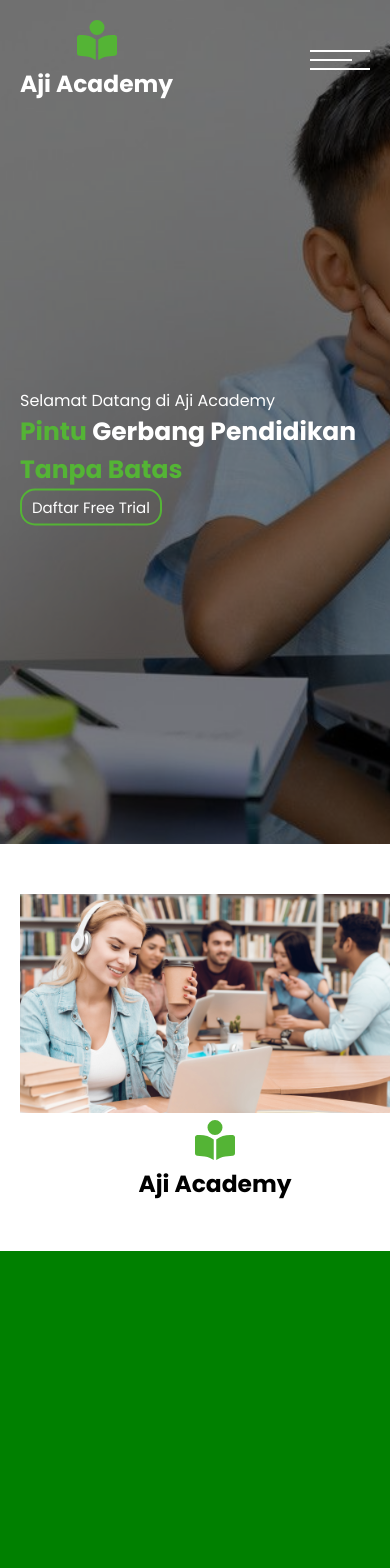
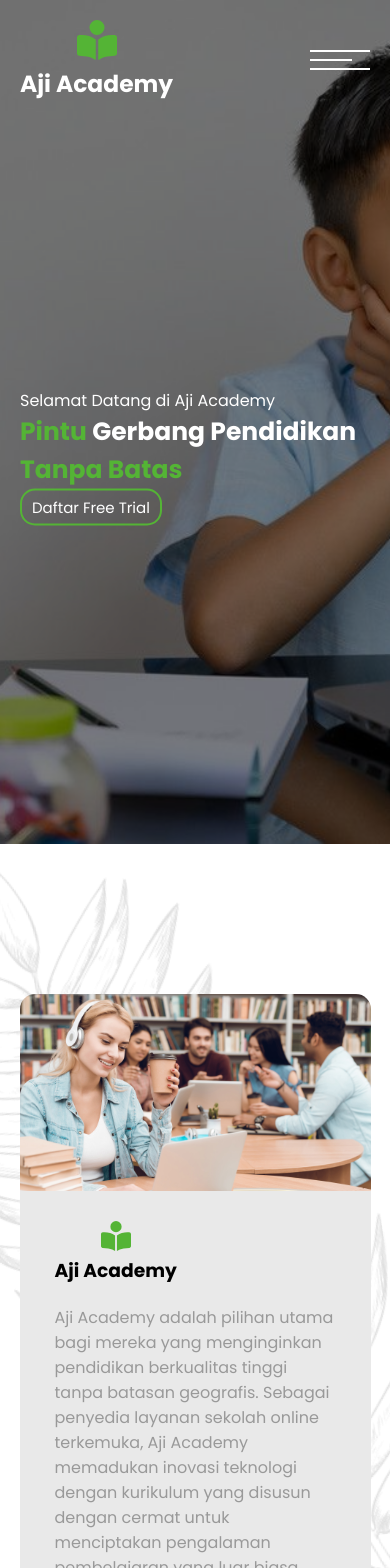
Before and after one commit to AjiNurAji/aji-academy, a Next.js app: page / in a window 390 px wide. Shown: the top 1568 px of the page. Built offline with nearby package versions, Linux system fonts and the light colour scheme.

Commit message:
create about section

```diff
--- a/src/app/globals.css
+++ b/src/app/globals.css
@@ -134,13 +134,24 @@
 img {
   width: 100%;
   height: auto;
+  object-fit: cover;
 }
 
 @media screen and (max-width: 1180px) {
   .container {
     margin: 0 80px;
   }
+
+  #about .container {
+    margin: 0;
+  }
 }
+
+/* @media screen and (max-width: 920px) {
+  #about .container {
+    margin: 0 80px;
+  }
+} */
 
 @media screen and (max-width: 768px) {
   .container {
--- a/src/app/page.module.css
+++ b/src/app/page.module.css
@@ -243,12 +243,104 @@
 }
 
 .about_wrapper {
-  padding: 50px 0;
+  background: url('/assets/daun-bg.png') no-repeat center/cover;
+  padding: 150px 0;
+  transition: all var(--transition);
+  -webkit-transition: all var(--transition);
+  -moz-transition: all var(--transition);
+  -ms-transition: all var(--transition);
+  -o-transition: all var(--transition);
 }
 
 .hero_wrapper h1 {
   font-size: 50px;
   width: 50%;
+}
+
+.box {
+  display: flex;
+  width: 100%;
+  transition: all var(--transition);
+  -webkit-transition: all var(--transition);
+  -moz-transition: all var(--transition);
+  -ms-transition: all var(--transition);
+  -o-transition: all var(--transition);
+}
+
+.image_about_wrapper {
+  width: 60%;
+  display: flex;
+  border-radius: var(--border-radius);
+  -webkit-border-radius: var(--border-radius);
+  -moz-border-radius: var(--border-radius);
+  -ms-border-radius: var(--border-radius);
+  -o-border-radius: var(--border-radius);
+  transform: translate(30%, -5%);
+  -webkit-transform: translate(30%, -5%);
+  -moz-transform: translate(30%, -5%);
+  -ms-transform: translate(30%, -5%);
+  -o-transform: translate(30%, -5%);
+  z-index: 2;
+  transition: all var(--transition);
+  -webkit-transition: all var(--transition);
+  -moz-transition: all var(--transition);
+  -ms-transition: all var(--transition);
+  -o-transition: all var(--transition);
+}
+
+.image_about_wrapper img {
+  display: inline-flex;
+  border-radius: var(--border-radius);
+  -webkit-border-radius: var(--border-radius);
+  -moz-border-radius: var(--border-radius);
+  -ms-border-radius: var(--border-radius);
+  -o-border-radius: var(--border-radius);
+  transition: all var(--transition);
+  -webkit-transition: all var(--transition);
+  -moz-transition: all var(--transition);
+  -ms-transition: all var(--transition);
+  -o-transition: all var(--transition);
+}
+
+.logo_about {
+  width: fit-content;
+}
+
+.logo_about .icon_wrapper {
+  width: 30px;
+  height: auto;
+}
+
+.logo_about .icon_wrapper svg {
+  width: 100%;
+  height: 100%;
+}
+
+.text_box {
+  transition: all var(--transition);
+  -webkit-transition: all var(--transition);
+  -moz-transition: all var(--transition);
+  -ms-transition: all var(--transition);
+  -o-transition: all var(--transition);
+  color: #999;
+  width: 70%;
+  padding: 30px 25px 30px 300px;
+  background-color: #e9e9e9;
+  display: flex;
+  flex-direction: column;
+  gap: 20px;
+  justify-content: center;
+  border-radius: var(--border-radius);
+  -webkit-border-radius: var(--border-radius);
+  -moz-border-radius: var(--border-radius);
+  -ms-border-radius: var(--border-radius);
+  -o-border-radius: var(--border-radius);
+  transform: translate(-20%, 5%);
+  -webkit-transform: translate(-20%, 5%);
+  -moz-transform: translate(-20%, 5%);
+  -ms-transform: translate(-20%, 5%);
+  -o-transform: translate(-20%, 5%);
+  z-index: 1;
 }
 
 @media screen and (max-width: 920px) {
@@ -258,6 +350,38 @@
 
   .hero_wrapper h1 {
     width: 70%;
+  }
+
+  .box {
+    flex-direction: column;
+    width: 70%;
+  }
+
+  .text_box,
+  .image_about_wrapper {
+    width: 100%;
+    transform: translate(0%);
+    -webkit-transform: translate(0%);
+    -moz-transform: translate(0%);
+    -ms-transform: translate(0%);
+    -o-transform: translate(0%);
+  }
+
+  .text_box {
+    padding: 30px 35px;
+    border-radius: 0 0 15px 15px;
+    -webkit-border-radius: 0 0 15px 15px;
+    -moz-border-radius: 0 0 15px 15px;
+    -ms-border-radius: 0 0 15px 15px;
+    -o-border-radius: 0 0 15px 15px;
+  }
+
+  .image_about_wrapper img {
+    border-radius: 15px 15px 0 0;
+    -webkit-border-radius: 15px 15px 0 0;
+    -moz-border-radius: 15px 15px 0 0;
+    -ms-border-radius: 15px 15px 0 0;
+    -o-border-radius: 15px 15px 0 0;
   }
 }
 
@@ -278,6 +402,10 @@
     width: 80%;
     font-size: 40px;
   }
+
+  .box {
+    width: 80%;
+  }
 }
 
 @media screen and (max-width: 450px) {
@@ -289,4 +417,8 @@
     width: 100%;
     font-size: 25px;
   }
+
+  .box {
+    width: 90%;
+  }
 }
--- a/src/components/Utilities/Sidebar/index.js
+++ b/src/components/Utilities/Sidebar/index.js
@@ -103,7 +103,7 @@ const Sidebar = ({
             </div>
             <div
               className={style.nav_link}
-              onClick={() => goto(linkWhy.current)}
+              onClick={() => goto(linkAbout.current)}
               id="about"
             >
               Tentang Kami
--- a/src/components/Views/About/index.js
+++ b/src/components/Views/About/index.js
@@ -1,32 +1,45 @@
-import Image from "next/image"
-import aboutImage from '@/app/assets/about-image.jpg'
-import { FontAwesomeIcon } from "@fortawesome/react-fontawesome"
-import { faBookOpenReader } from "@fortawesome/free-solid-svg-icons"
+import Image from "next/image";
+import aboutImage from "@/app/assets/about-image.jpg";
+import { FontAwesomeIcon } from "@fortawesome/react-fontawesome";
+import { faBookOpenReader } from "@fortawesome/free-solid-svg-icons";
 
 const About = ({ style, link }) => {
   return (
     <section className={style.about_wrapper} ref={link} id="about">
       <div className="container">
-        <div className="flex align-center">
-          <div className={style.left_box}>
+        <div className="flex justify-center items-center">
+          <div className={style.box}>
             <div className={style.image_about_wrapper}>
               <Image src={aboutImage} alt="about image" />
             </div>
             <div className={style.text_box}>
               <div
-                className={`flex flex-column justify-center items-center ${style.logo_header}`}
+                className={`flex flex-column justify-center items-center ${style.logo_about}`}
               >
                 <div className={`text-center ${style.icon_wrapper}`}>
-                  <FontAwesomeIcon className="text-primary" icon={faBookOpenReader} />
+                  <FontAwesomeIcon
+                    className="text-primary"
+                    icon={faBookOpenReader}
+                  />
                 </div>
                 <h3 className="text-black">Aji Academy</h3>
+              </div>
+              <div className={style.about_text}>
+                <p>
+                  Aji Academy adalah pilihan utama bagi mereka yang menginginkan
+                  pendidikan berkualitas tinggi tanpa batasan geografis. Sebagai
+                  penyedia layanan sekolah online terkemuka, Aji Academy
+                  memadukan inovasi teknologi dengan kurikulum yang disusun
+                  dengan cermat untuk menciptakan pengalaman pembelajaran yang
+                  luar biasa.
+                </p>
               </div>
             </div>
           </div>
         </div>
       </div>
     </section>
-  )
-}
+  );
+};
 
-export default About
+export default About;
```
